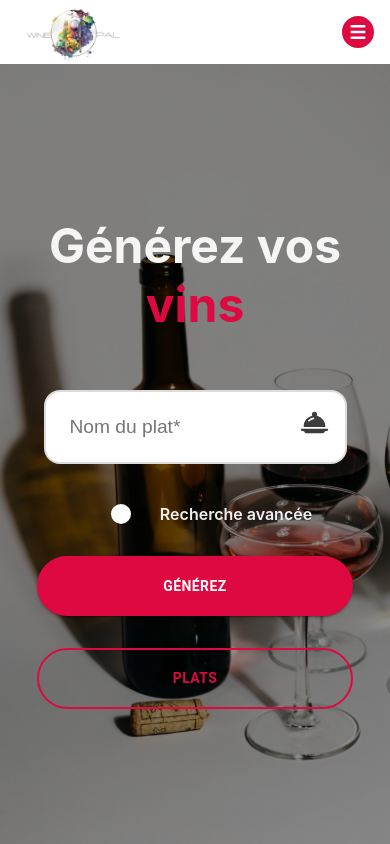
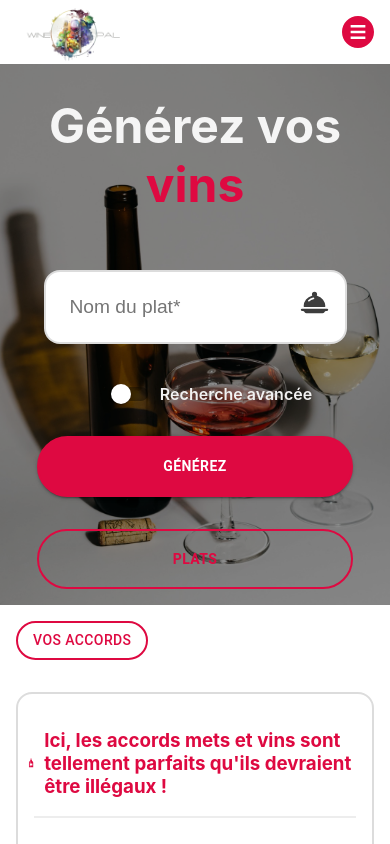
Before and after one commit to Nyhasina23/GPT-3-Front, a React (Create React App) app: page /wine in a window 390 px wide. Shown: the top 844 px of the page. Built offline with nearby package versions, Linux system fonts and the light colour scheme; no server answers.

Commit message:
update vin responsivity

```diff
--- a/src/styles/vin.css
+++ b/src/styles/vin.css
@@ -24,7 +24,6 @@
   flex-direction: column;
   justify-content: center;
   align-items: center;
-  height: calc(100vh - 4rem);
 }
 
 .main-vin .left-vin .left-vin-content .input-icon {
```
